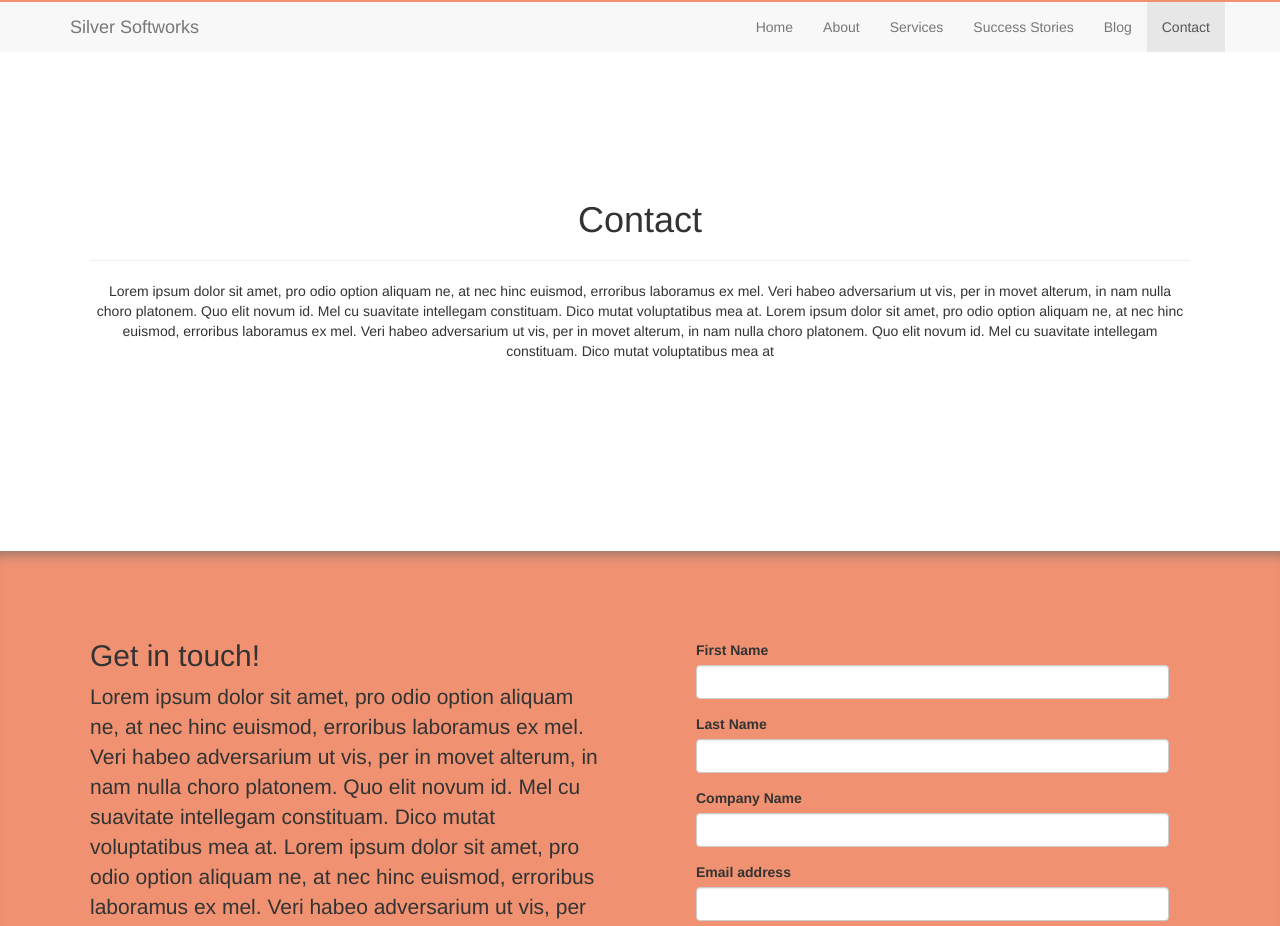
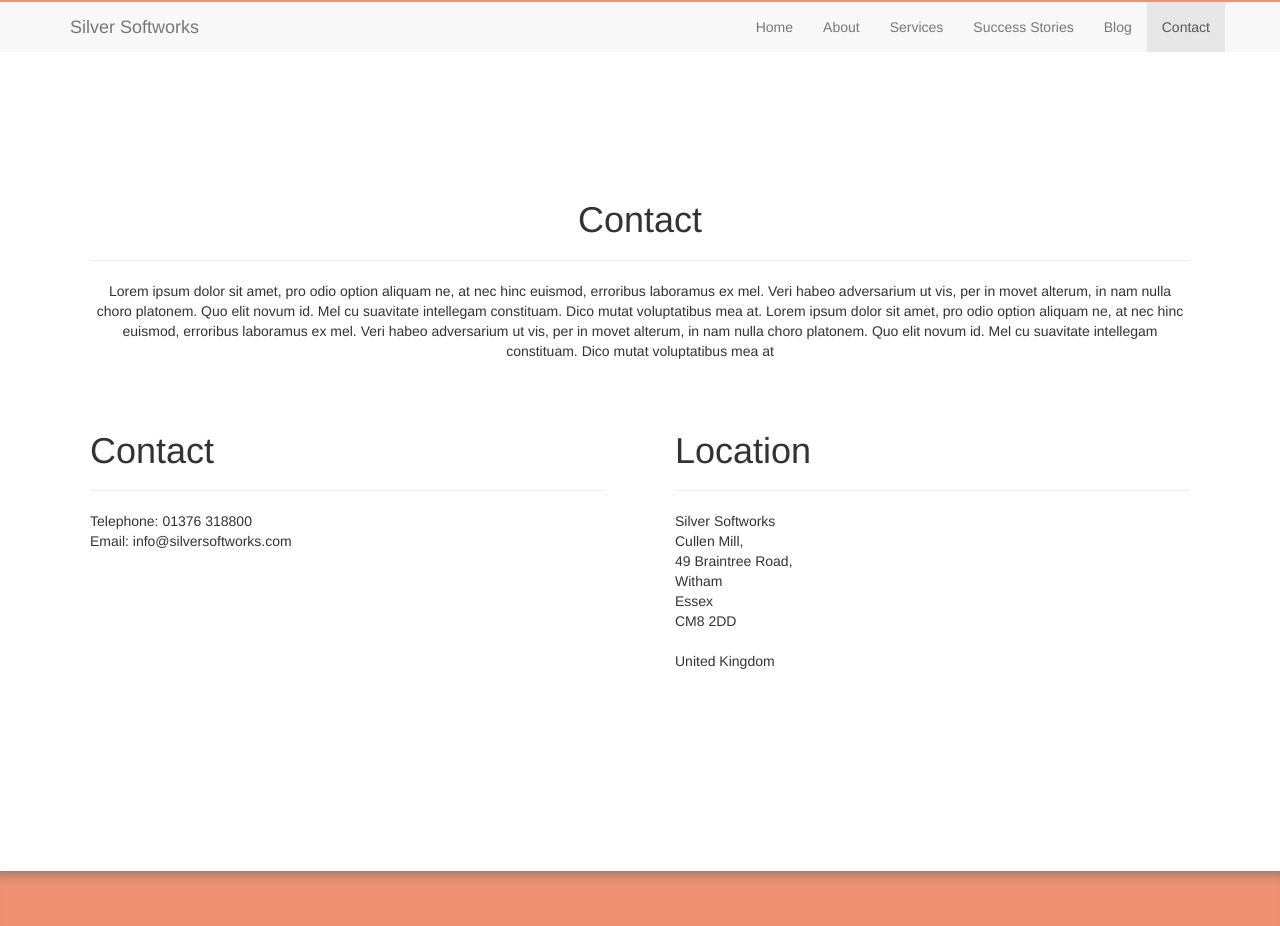
Before and after one commit to ThomasDavidPacker/Silver-Softworks, a Jekyll site: the page built from contact.html, in a window 1280 px wide and 1400 px high. Shown: the top 926 px of the window. Built offline with Jekyll 4.4.1, drawn with Linux system fonts in a browser that asks for light colours; some of the changed text lies outside the part shown.

Commit message:
Updating contact page
Updating contact page

```diff
--- a/contact.html
+++ b/contact.html
@@ -21,8 +21,85 @@
 					</div>
 				</div>
 			</div>
+			<div class="row">
+				<div class="col-md-6">
+					<div class="c_section_content">
+						<h1>Contact</h1>
+						<hr />
+						<p>
+							Telephone: <span class="c_text_orange">01376 318800</span><br>
+							Email: <span class="c_text_orange">info@silversoftworks.com</span><br>
+						</p>
+					</div>
+				</div>
+				<div class="col-md-6">
+					<div class="c_section_content">
+						<h1>Location</h1>
+						<hr />
+						<address>
+							Silver Softworks<br>
+							Cullen Mill,<br>
+							49 Braintree Road,<br>
+							Witham<br>
+							Essex<br>
+							CM8 2DD<br><br>
+							United Kingdom
+						</address>
+					</div>
+				</div>
+			</div>
 		</div>
 	</div>
+
+	<div class="jumbotron shadow" id="c_jumbotron_full_width_orange">
+		<div class="container">
+			<div class="row">
+				<div class="col-md-12">
+					<div class="c_section_content_center">
+						<h1>We're on social media</h1>
+					</div>
+				</div>
+			</div>
+			<div class="row">
+				<div class="col-md-2">
+					<div class="c_help_offer_image_container_borderless">
+						<img src="images/social/icons/128/social-003-round_twitter.png" class="c_content_image_center c_social_icon_half">
+					</div>
+				</div>
+				<div class="col-md-2">
+					<div class="c_help_offer_image_container_borderless">
+						<img src="images/social/icons/128/social-006-round_facebook.png" class="c_content_image_center c_social_icon_half">
+					</div>
+				</div>
+				<div class="col-md-2">
+					<div class="c_help_offer_image_container_borderless">
+						<img src="images/social/icons/128/social-009-round_google.png" class="c_content_image_center c_social_icon_half">
+					</div>
+				</div>
+				<div class="col-md-2">
+					<div class="c_help_offer_image_container_borderless">
+						<img src="images/social/icons/128/social-011-round_linkedin.png" class="c_content_image_center c_social_icon_half">
+					</div>
+				</div>
+				<div class="col-md-2">
+					<div class="c_help_offer_image_container_borderless">
+						<img src="images/social/icons/128/social-018-round_youtube.png" class="c_content_image_center c_social_icon_half">
+					</div>
+				</div>
+				<div class="col-md-2">
+					<div class="c_help_offer_image_container_borderless">
+						<img src="images/social/icons/128/social-041-round_github.png" class="c_content_image_center c_social_icon_half">
+					</div>
+				</div>
+			</div>
+		</div>
+	</div>
+
+	<a href="https://www.google.co.uk/maps/place/Braintree+Rd,+Witham+CM8+2DD/@51.8064016,0.6364077,17z/data=!3m1!4b1!4m5!3m4!1s0x47d8e4f5f81f1c91:0x4108eac4d6be3dc3!8m2!3d51.8064016!4d0.6385964?hl=en" target="new">
+		<div class="jumbotron" id="c_jumbotron_full_width_with_map">
+			<iframe src="https://www.google.com/maps/embed?pb=!1m18!1m12!1m3!1d2466.98681293472!2d0.6364077161907917!3d51.8064015796853!2m3!1f0!2f0!3f0!3m2!1i1024!2i768!4f13.1!3m3!1m2!1s0x47d8e4f5f81f1c91%3A0x4108eac4d6be3dc3!2sBraintree+Rd%2C+Witham+CM8+2DD!5e0!3m2!1sen!2suk!4v1476198792299" frameborder="0" style="border:0; padding: 0px; width: 100%; height: 100%" allowfullscreen></iframe>
+		</div>
+	</a>
 
 	<div class="jumbotron shadow" id="c_jumbotron_full_width_orange">
 		<div class="container">
@@ -38,27 +115,27 @@
 					<form class="c_contact_form">
 						<div class="form-group">
 							<label for="firstName">First Name</label>
-							<input type="text" class="form-control" id="firstName">
+							<input type="text" class="form-control" id="firstName" placeholder="John">
 						</div>
 						<div class="form-group">
 							<label for="lastName">Last Name</label>
-							<input type="text" class="form-control" id="lastName">
+							<input type="text" class="form-control" id="lastName" placeholder="Doe">
 						</div>
 						<div class="form-group">
 							<label for="companyName">Company Name</label>
-							<input type="text" class="form-control" id="companyName">
+							<input type="text" class="form-control" id="companyName" placeholder="ABC Insurance">
 						</div>
 						<div class="form-group">
 						    <label for="email">Email address</label>
-						    <input type="email" class="form-control" id="email">
+						    <input type="email" class="form-control" id="email" placeholder="john@abcinsurance.com">
 			  			</div>
 						<div class="form-group">
 							<label for="contactNumber">Contact Number</label>
-							<input type="text" class="form-control" id="contactNumber">
+							<input type="text" class="form-control" id="contactNumber" placeholder="01234 567890">
 						</div>
 						<div class="form-group">
 							<label for="message">Message</label>
-							<textarea class="form-control" id="message" rows="4" style="resize: none;"></textarea>
+							<textarea class="form-control" id="message" rows="4" style="resize: none;" placeholder="What's on your mind?"></textarea>
 						</div>
 			  			<button type="submit" class="btn btn-default">Submit</button>
 					</form>
@@ -66,7 +143,9 @@
 			</div>
 		</div>
 	</div>
-	<a href="https://www.google.co.uk/maps/place/Braintree+Rd,+Witham+CM8+2DD/@51.8064016,0.6364077,17z/data=!3m1!4b1!4m5!3m4!1s0x47d8e4f5f81f1c91:0x4108eac4d6be3dc3!8m2!3d51.8064016!4d0.6385964?hl=en" target="new"><div class="jumbotron" id="c_jumbotron_full_width_with_map">
-		<iframe src="https://www.google.com/maps/embed?pb=!1m18!1m12!1m3!1d2466.98681293472!2d0.6364077161907917!3d51.8064015796853!2m3!1f0!2f0!3f0!3m2!1i1024!2i768!4f13.1!3m3!1m2!1s0x47d8e4f5f81f1c91%3A0x4108eac4d6be3dc3!2sBraintree+Rd%2C+Witham+CM8+2DD!5e0!3m2!1sen!2suk!4v1476198792299" frameborder="0" style="border:0; padding: 0px; width: 100%; height: 100%" allowfullscreen></iframe>
-	</div></a>
+
+	<div class="jumbotron" id="c_jumbotron_full_width">
+		<div class="container">
+		</div>
+	</div>
 </div>
```
